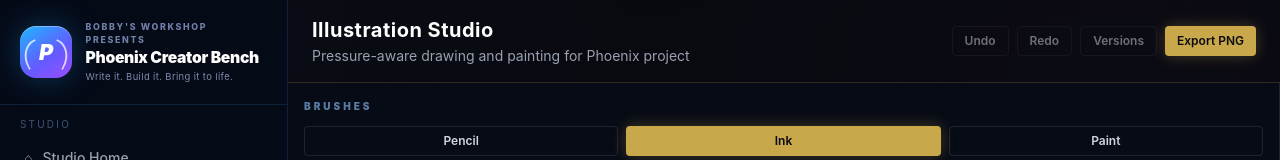
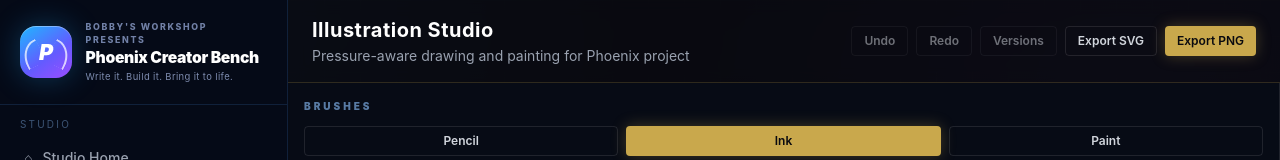
Before and after one commit to Bboy9090/SagaArchitect, a Next.js app: page /universe/1/illustrate in a window 1280 px wide. Shown: the top 160 px of the page. Built offline with nearby package versions, Linux system fonts and the light colour scheme.

Commit message:
feat(illustration): export vector-preserving SVG

```diff
--- a/src/app/universe/[id]/illustrate/page.tsx
+++ b/src/app/universe/[id]/illustrate/page.tsx
@@ -28,7 +28,7 @@ import {
   undoDocumentHistory,
   type PhoenixDocumentHistory,
 } from '@/lib/media-history';
-import { downloadMediaBlob, exportPhoenixMediaDocument } from '@/lib/media-renderer';
+import { downloadMediaBlob, downloadPhoenixSvgBlob, exportPhoenixMediaDocument, exportPhoenixMediaDocumentSvg } from '@/lib/media-renderer';
 import { generateColorHarmony, normalizeHexColor, type PhoenixColorHarmony } from '@/lib/color-harmony';
 import { createPoseGuide, type PhoenixPoseGuidePreset } from '@/lib/pose-guides';
 import type { Universe } from '@/lib/types';
@@ -355,6 +355,18 @@ export default function IllustrationStudioPage({ params }: IllustrationStudioPag
     }
   };
 
+  const exportSvg = () => {
+    if (!document || exporting) return;
+    setStatus('');
+    try {
+      const blob = exportPhoenixMediaDocumentSvg(document);
+      downloadPhoenixSvgBlob(blob, document.title || 'phoenix-illustration');
+      setStatus('SVG exported with vector ink preserved as editable paths.');
+    } catch (error) {
+      setStatus(error instanceof Error ? error.message : 'SVG export failed.');
+    }
+  };
+
   if (loading || !document || !history) {
     return (
       <Navigation>
@@ -412,6 +424,7 @@ export default function IllustrationStudioPage({ params }: IllustrationStudioPag
               }}
               onError={setStatus}
             />
+            <Button size="sm" variant="ghost" disabled={exporting} onClick={exportSvg}>Export SVG</Button>
             <Button size="sm" variant="gold" loading={exporting} onClick={() => void exportPng()}>Export PNG</Button>
           </div>
         }
@@ -872,7 +885,7 @@ export default function IllustrationStudioPage({ params }: IllustrationStudioPag
             <div className="text-xs font-bold text-violet-200">Illustration foundation</div>
             <p className="mt-1 text-[11px] leading-5 text-slate-500">
               Pressure-aware raster painting, smooth/marker/chalk/spray textures, smoothing, symmetry, adjustable one-point/two-point
-              perspective guides, independently styled editable vector ink, reference layers, undo/redo, autosave, and PNG export are active.
+              perspective guides, independently styled editable vector ink, reference layers, undo/redo, autosave, SVG vector export, and PNG export are active.
               Project color harmonies, saved palettes, vector pose construction guides, and pressure-aware tapered vector ink are active.
               Advanced pose editing and custom brush libraries are next.
             </p>
```
